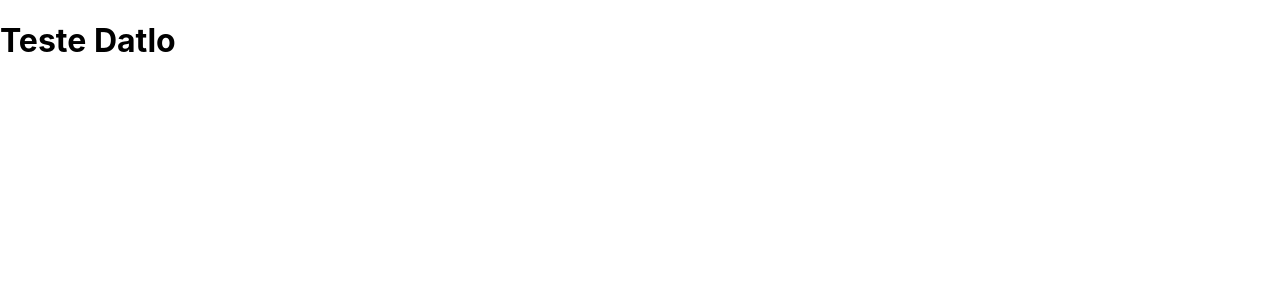
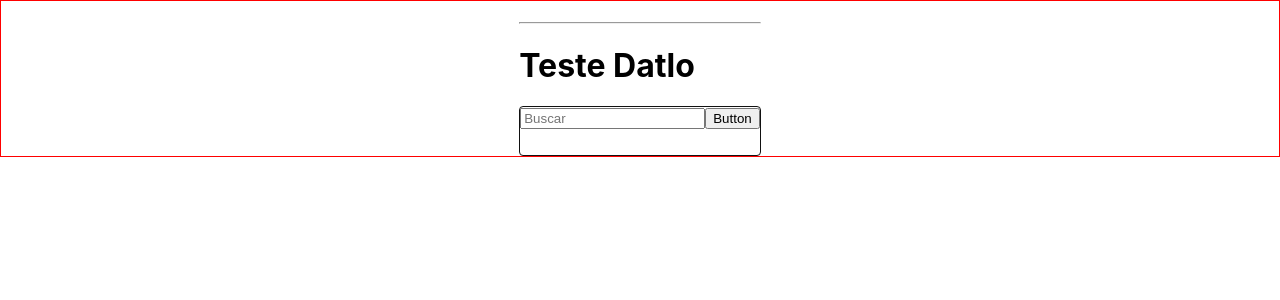
Before and after one commit to marcinhojazz/teste-nextjs, a Next.js app: page / in a window 1280 px wide. Shown: the top 300 px of the page. Built offline with nearby package versions, Linux system fonts and the light colour scheme.

Commit message:
clean code

```diff
--- a/src/pages/index.tsx
+++ b/src/pages/index.tsx
@@ -1,12 +1,19 @@
-import styles from 'Home.module.css'
+import styles from '../styles/Layout.module.css'
+import Layout from '../components/Layout'
+import SearchBox from '../components/SearchBox'
 
-function index() {
+
+
+export default function Home() {
   return (
-    <div>
-      <h1>Teste Datlo</h1>
+    <div className={styles.container}>
+      <Layout className={styles.layout}>
+        <div>
+          <h1>Teste Datlo</h1>
+        </div>
 
+        <SearchBox />
+      </Layout>
     </div>
   )
 }
-
-export default index
```
